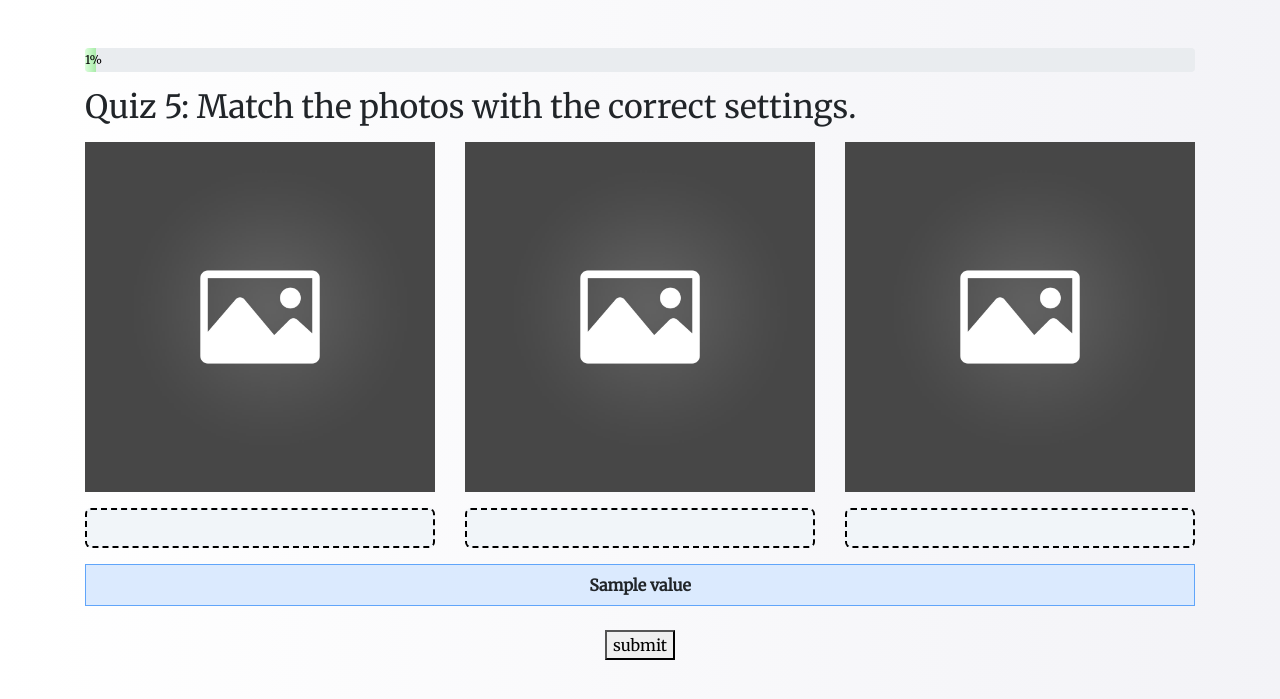
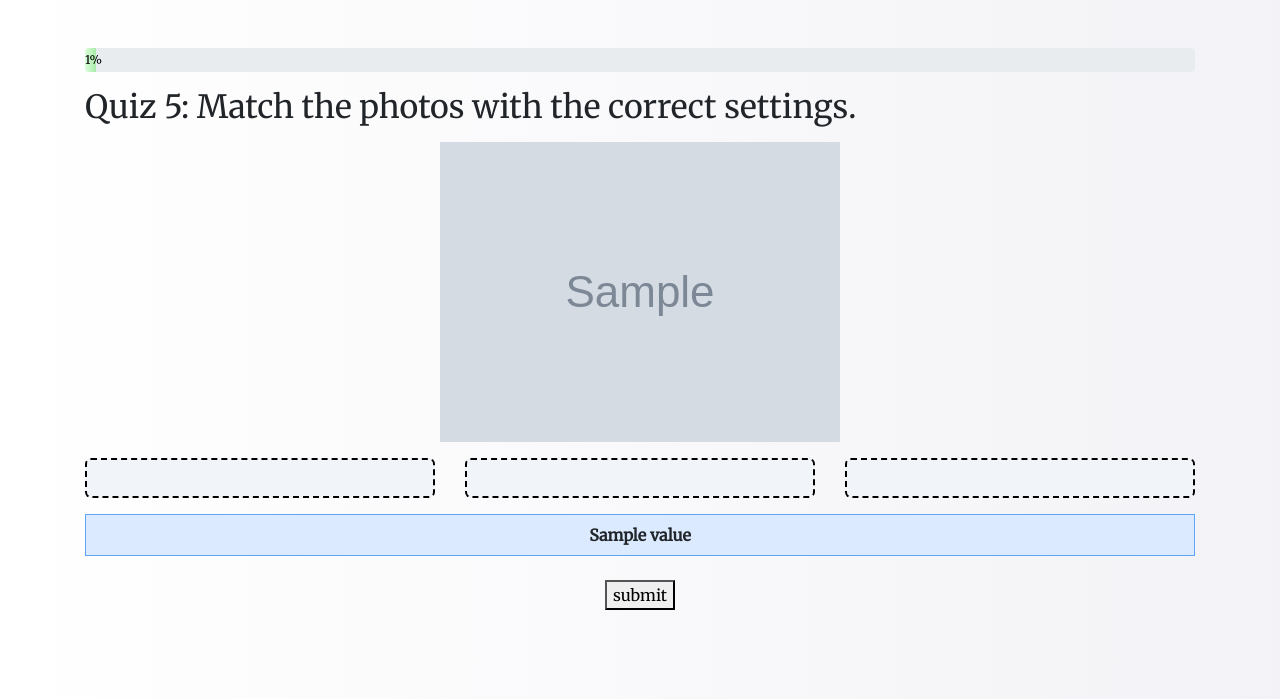
Before and after one commit to popi-x/UI-final-project, a Flask app: template Templates/quiz_5.html in a window 1280 px wide. Shown: the part 61-760 px from the top of the page. Run offline with Flask 3, Linux system fonts and the light colour scheme; the template is opened without the code that fills it: most values are stand-ins (such as "Sample title", 1, 10 or a date in 2020); grey boxes marked "Sample" are stand-in pictures; some libraries are stand-ins or nearby versions.

Commit message:
Update quiz_5.html for images

```diff
--- a/Templates/quiz_5.html
+++ b/Templates/quiz_5.html
@@ -6,12 +6,13 @@
 {% block question_body %}
   <!-- Image row -->
   <div class="row text-center mb-3">
-    {% for i in range(3) %}
+    {% for filename in image_files %}
       <div class="col">
-        <img src="{{ url_for('static', filename='images/placeholder.jpg') }}" class="img-fluid" alt="photo {{ i+1 }}">
+        <img src="{{ url_for('static', filename='images/' ~ filename) }}" class="img-fluid" alt="{{ filename }}">
       </div>
     {% endfor %}
   </div>
+
 
   <!-- Dropzone row -->
   <div class="row text-center mb-3">
```
